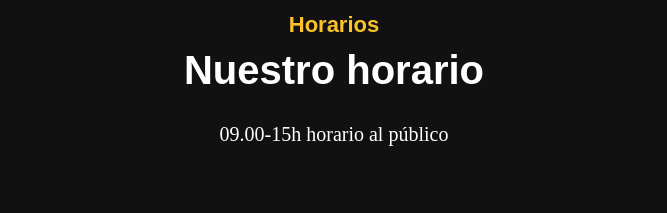
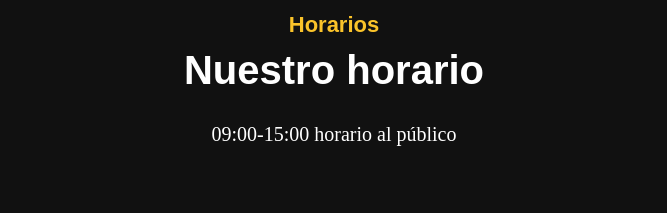
Before and after one commit to khachimarur80/GM-Fincas, a Vue app in the folder client/: page / in a window 1280 px wide. Shown: the part 1880-2093 px from the top of the page, without its empty margins (306-973 px from the left). Built offline with nearby package versions, Linux system fonts and the light colour scheme.

Commit message:
Design changes

```diff
--- a/client/src/components/vk-hero.vue
+++ b/client/src/components/vk-hero.vue
@@ -177,4 +177,10 @@
       }
     }
 
+    @media only screen and (max-width: 850px) and (orientation: landscape) {
+      .slogan {
+        margin-top: calc(50% - 150px);
+        transform: translateY(-50%);
+      }
+    }
   </style>
--- a/client/src/components/vk-info-1.vue
+++ b/client/src/components/vk-info-1.vue
@@ -20,7 +20,7 @@ export default {
   name: 'HelloWorld',
   data: () => ({
     slogan: "Nuestro horario",
-    text: "09.00-15h horario al público",
+    text: "09:00-15:00 horario al público",
   })
 }
 </script>
```
